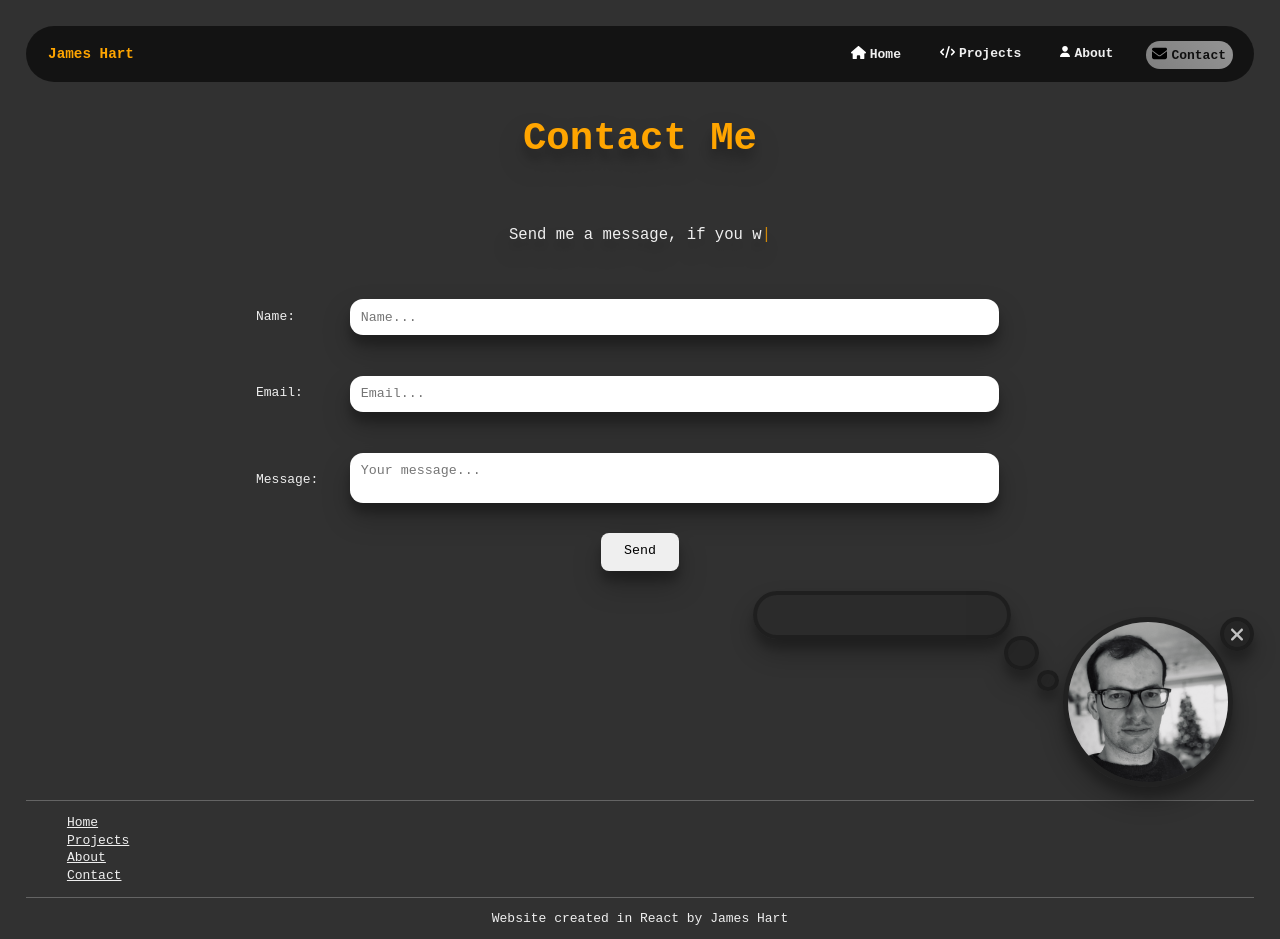
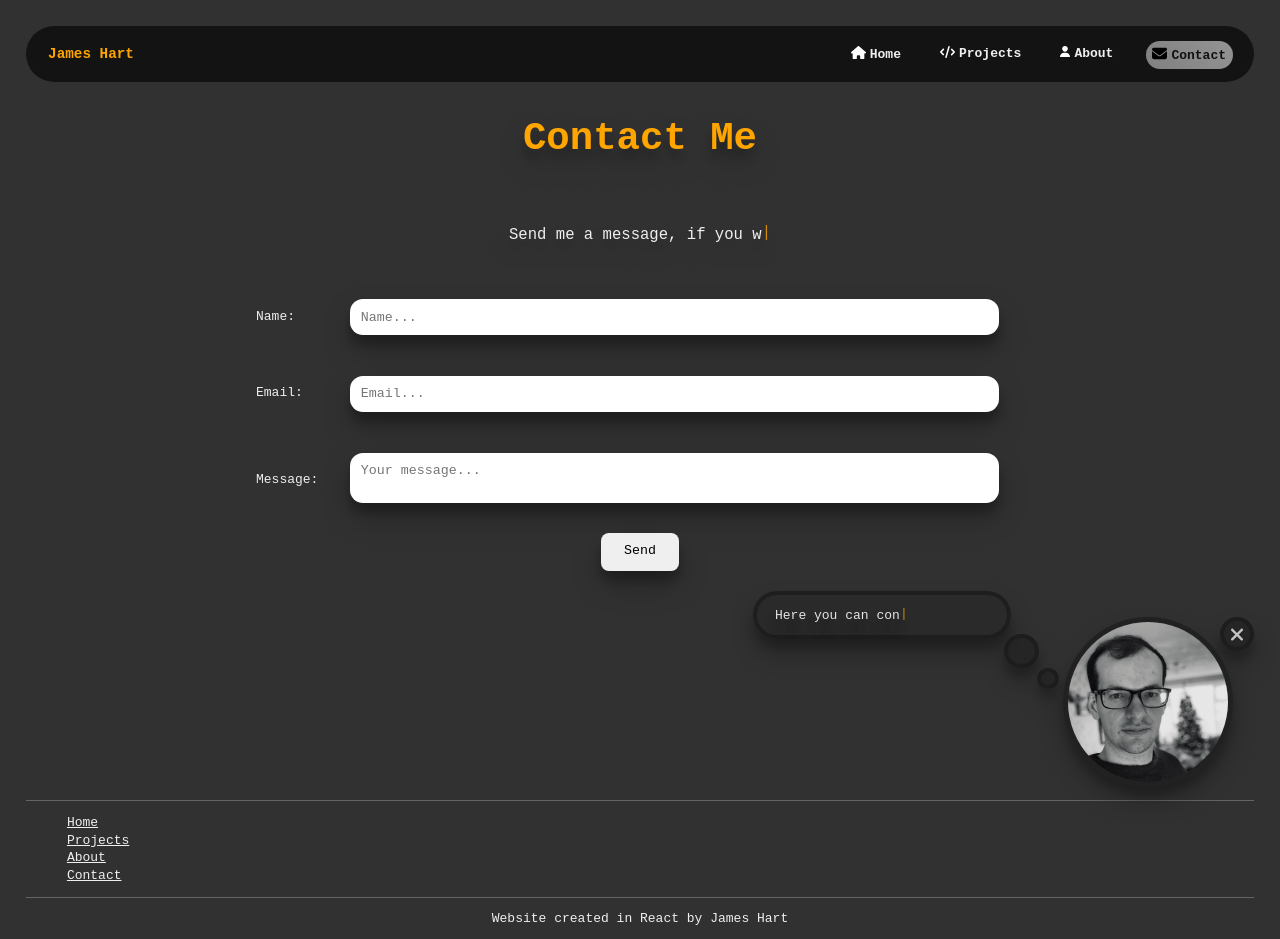
Before and after one commit to shinymcshine09/my-website, a React (Create React App) app: page /contact in a window 1280 px wide. Built offline with nearby package versions, Linux system fonts and the light colour scheme; the HTML template or start-up script is replaced by a standard one; a web font is replaced by a local one.

Commit message:
streamlined typing animation

```diff
--- a/src/components/AboutPage.js
+++ b/src/components/AboutPage.js
@@ -129,7 +129,7 @@ const AboutPage = () => {
                     </p>
                     <p>
                         When not studying for University, I code a lot as it has
-                        become sort of a hobby for me. One of the things I
+                        become sort of a hobby of mine. One of the things I
                         have been coding is this website, amongst other things. This is to showcase some of the
                         skills I have and hope to build on in a future job. If you want to know more
                         about me, check out my CV below.
--- a/src/components/CSSEffects/CaretAnimation.js
+++ /dev/null
@@ -1,12 +0,0 @@
-import { keyframes } from "styled-components"
-
-const CaretAnimation = keyframes`
-    0% {
-        border-right-color: transparent;
-    }
-    100% {
-        border-right-color: orange;
-    }
-`
-
-export default CaretAnimation;
--- a/src/components/CSSEffects/TypingAnimationAlternate.js
+++ /dev/null
@@ -1,12 +0,0 @@
-import { keyframes } from "styled-components";
-
-const TypingAnimationAlternate = keyframes`
-    0% { width: 0%; }
-    10% { width: 0%; }
-    40% { width: 100%; }
-    60% { width: 100%; }
-    90% { width: 0%; }
-    100% { width: 0%; }
-`
-
-export default TypingAnimationAlternate;
--- a/src/components/JamesChat.js
+++ b/src/components/JamesChat.js
@@ -6,8 +6,8 @@ import CrossIcon from "./icons/CrossIcon";
 import ChevronLeftIcon from "./icons/ChevronLeftIcon";
 import portrait from "../images/IMG_1337.jpeg";
 import FadeLeft from "./csseffects/FadeLeft";
-import TypingAnimationAlternate from "./csseffects/TypingAnimationAlternate";
-import CaretAnimation from "./csseffects/CaretAnimation";
+import TypewriterEffect from "./javascripteffects/TypewriterEffect";
+import Caret from "./javascripteffects/Caret";
 
 /**
  * Handles the typed greeting on the homepage.
@@ -16,7 +16,7 @@ import CaretAnimation from "./csseffects/CaretAnimation";
  * element.
  * @returns the html element that produces the typewriter effect.
  */
-const ManageGreeting = ({Typing}) => {
+const ManageGreeting = ({Typing, TypingCC}) => {
     const location = useLocation();
 
     let greetings = [
@@ -33,7 +33,7 @@ const ManageGreeting = ({Typing}) => {
         [
             'These are my projects',
             'Please have a look',
-            "The website's good",
+            "The website's good :-)",
             'The snake game is fun'
         ],
         [
@@ -66,31 +66,11 @@ const ManageGreeting = ({Typing}) => {
         }
     }, [location.pathname]);
 
-    const [ currentGreeting, setCurrentGreeting ] = useState(greetingList[0]);
-
-    /**
-     * Changes greeting to the next in the current list.
-     */
-    const changeGreeting = () => {
-        // let currentHour = new Date().getHours();
-        if (greetingList.indexOf(currentGreeting) + 1 < greetingList.length) {
-            setCurrentGreeting(greetingList[greetingList.indexOf(currentGreeting) + 1]);
-        }
-        else {
-            setCurrentGreeting(greetingList[0]);
-        }
-    };
-
     return (
-        <Typing
-            key={currentGreeting}
-            length={currentGreeting.length}
-            onAnimationEnd={changeGreeting}
-        >
-            <text>
-                {currentGreeting}
-            </text>
-        </Typing>
+        <TypingCC>
+            <TypewriterEffect key={greetingList} Greetings={greetingList} ContainerStyle={Typing}/>
+            <Caret />
+        </TypingCC>
     )
 }
 
@@ -112,6 +92,12 @@ export default function JamesChat() {
         ${noHelper && css`
             display: none;
         `}
+        @media screen and (max-width: 550px) and (orientation:portrait){
+            transform: scale(.8);
+            // keeps james chat on the right hand side
+            transform-origin: bottom right;
+            margin-right: 0rem;
+        }
     `
 
     const Portrait = styled.img`
@@ -135,9 +121,14 @@ export default function JamesChat() {
         width: 250px;
         height: 40px;
         box-shadow: rgba(0, 0, 0, 0.25) 0px 14px 28px, rgba(0, 0, 0, 0.22) 0px 10px 10px;
-        @media screen and (max-width: 550px) and (orientation:portrait){
-            display: none;
-        }
+        /* @media screen and (max-width: 550px) and (orientation:portrait){
+            transform: scale(.5);
+        } */
+    `
+
+    const TypingCC = styled.div`
+        // puts caret after typing effect
+        display: flex;
     `
 
     const TypingContainer = styled.div`
@@ -145,17 +136,14 @@ export default function JamesChat() {
         padding: 1rem;
         margin-left: 5px;
         text-shadow: rgba(0, 0, 0, 0.25) 0px 14px 28px, rgba(0, 0, 0, 0.22) 0px 10px 10px;
+        display: flex;
     `
 
     const Typing = styled.div`
         font-size: 1rem;
         text-shadow: rgba(0, 0, 0, 0.25) 0px 14px 28px, rgba(0, 0, 0, 0.22) 0px 10px 10px;
-        overflow: hidden;
         white-space: nowrap;
-        width: 0;
-        border-right: .1em solid orange;
-        // does the typewriter animation based on size of greeting
-        animation: ${TypingAnimationAlternate} ${p => p.length / 2}s forwards steps(${(props) => props.length}, end), ${CaretAnimation} 1s infinite;
+        height: 1rem;
     `
 
     const CloseBubble = styled.button`
@@ -221,7 +209,7 @@ export default function JamesChat() {
             <PortraitContainer>
                 <SpeechBubble>
                     <TypingContainer>
-                        <ManageGreeting Typing={Typing}/>
+                        <ManageGreeting Typing={Typing} TypingCC={TypingCC}/>
                     </TypingContainer>
                     <BubbleOne/>
                     <BubbleTwo/>
--- a/src/components/JavascriptEffects/Caret.js
+++ b/src/components/JavascriptEffects/Caret.js
@@ -14,6 +14,8 @@ export default function Caret() {
     const CaretStyle = styled.text`
         color: orange;
         animation: ${CaretAnimation} 1s infinite;
+        //centers caret
+        margin-top: -2px;
     `
 
     return (
--- a/src/components/JavascriptEffects/TypewriterEffect.js
+++ b/src/components/JavascriptEffects/TypewriterEffect.js
@@ -28,8 +28,8 @@ export default function TypewriterEffect({Greetings, SecondGreetings, ContainerS
         if (output === '' && !isTyping) {
             setTimeout (() => {
                 setIsTyping(true);
-                if (listIndex === 0) {
-                    setListIndex(1);
+                if (listIndex > - 1 && (listIndex < greetings.length - 1)) {
+                    setListIndex(listIndex + 1);
                 }
                 else {
                     setListIndex(0);
@@ -39,7 +39,7 @@ export default function TypewriterEffect({Greetings, SecondGreetings, ContainerS
         if (isFormSent) {
             setGreetings(afterFormSent);
         }
-    })
+    }, [output, isTyping])
 
     return (
         <ContainerStyle>
--- a/src/components/ProjectPage.js
+++ b/src/components/ProjectPage.js
@@ -8,6 +8,7 @@ import Heading from './styledcomponents/HeadingStyle';
 import FadeUp from './csseffects/FadeUp';
 import FadeIn from './csseffects/FadeIn';
 import LittleWiggle from './csseffects/LittleWiggle';
+import ChevronDownIcon from './icons/ChevronDownIcon';
 
 const ProjectsPage = () => {
     const location = useLocation();
@@ -25,7 +26,7 @@ const ProjectsPage = () => {
         display: flex;
         flex: 1;
         gap: 1rem;
-        justify-content: space-evenly;
+        justify-content: center;
         text-align: center;
         height: 80vh;
         margin-top: 1rem;
@@ -108,7 +109,7 @@ const ProjectsPage = () => {
                                 <Links
                                     ref={ref}
                                     inView={inView}
-                                    href="https://github.com/shinymcshine09/my-app.git"
+                                    href="https://github.com/shinymcshine09/my-website.git"
                                     target="_blank"
                                     rel="noopener noreferrer"
                                 >
```
